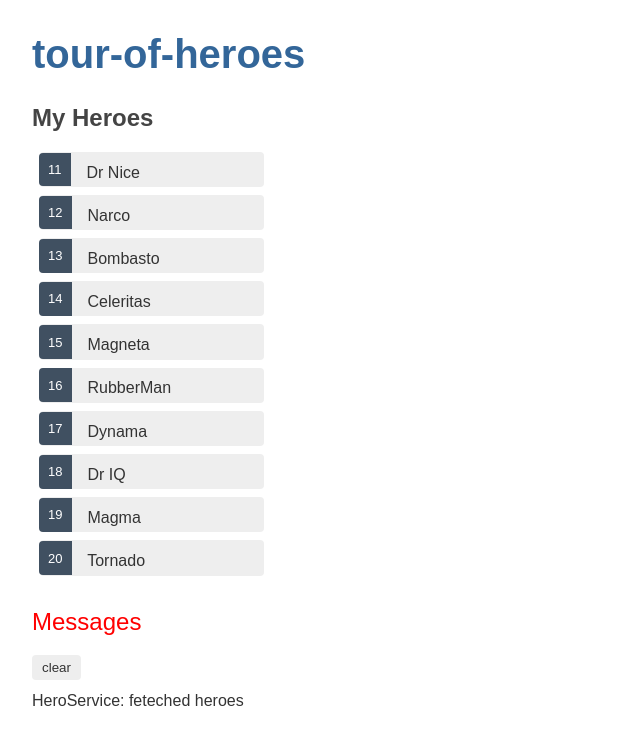
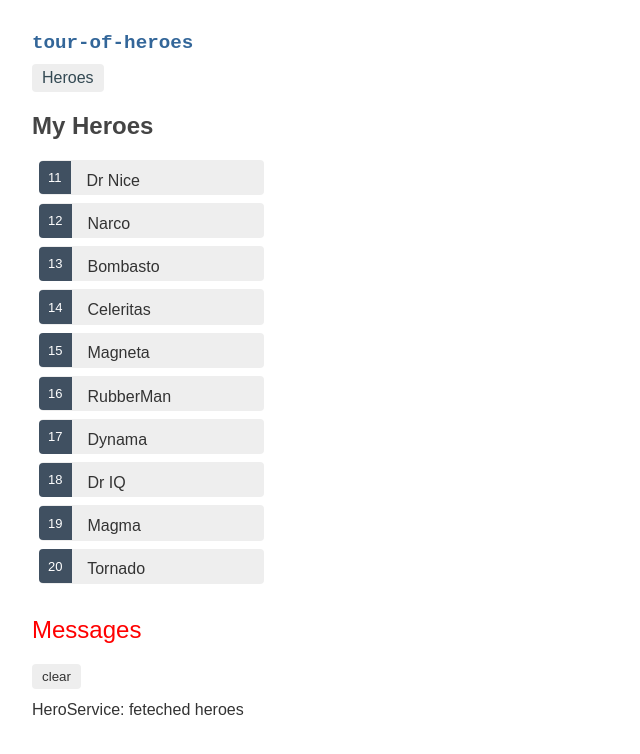
Before and after one commit to adiguno/angular_starter, an Angular app: page /heroes in a window 1280 px wide. Shown: the top 754 px of the page, without its empty margins (0-640 px from the left). Built offline with nearby package versions, Linux system fonts and the light colour scheme.

Commit message:
generated a new component/view dashboard

```diff
--- a/src/app/app.component.css
+++ b/src/app/app.component.css
@@ -1,22 +1,28 @@
-/* Application-wide Styles */
+/* AppComponent's private CSS styles */
 h1 {
-    color: #369;
-    font-family: Arial, Helvetica, sans-serif;
-    font-size: 250%;
-  }
-  h2, h3 {
-    color: #444;
-    font-family: Arial, Helvetica, sans-serif;
-    font-weight: lighter;
-  }
-  body {
-    margin: 2em;
-  }
-  body, input[type="text"], button {
-    color: #333;
-    font-family: Cambria, Georgia;
-  }
-  /* everywhere else */
-  * {
-    font-family: Arial, Helvetica, sans-serif;
-  }
+  font-size: 1.2em;
+  margin-bottom: 0;
+}
+h2 {
+  font-size: 2em;
+  margin-top: 0;
+  padding-top: 0;
+}
+nav a {
+  padding: 5px 10px;
+  text-decoration: none;
+  margin-top: 10px;
+  display: inline-block;
+  background-color: #eee;
+  border-radius: 4px;
+}
+nav a:visited, a:link {
+  color: #334953;
+}
+nav a:hover {
+  color: #039be5;
+  background-color: #cfd8dc;
+}
+nav a.active {
+  color: #039be5;
+}
--- a/src/app/app.component.html
+++ b/src/app/app.component.html
@@ -1,4 +1,8 @@
 <h1>{{title}}</h1>
 <!-- <app-heroes></app-heroes> -->
+<nav>
+    <!-- routerLink turns user clicks into router navigation -->
+    <a routerLink="/heroes">Heroes</a>
+</nav>
 <router-outlet></router-outlet>
 <app-messages></app-messages>
--- a/src/app/app.module.ts
+++ b/src/app/app.module.ts
@@ -9,6 +9,7 @@
 import { HeroDetailComponent } from './hero-detail/hero-detail.component';
 import { MessagesComponent } from './messages/messages.component';
 import { AppRoutingModule } from './app-routing.module';
+import { DashboardComponent } from './dashboard/dashboard.component';
 
 // annotates the top-level AppModule class
 @NgModule({
@@ -16,7 +17,8 @@
     AppComponent,
     HeroesComponent,
     HeroDetailComponent,
-    MessagesComponent
+    MessagesComponent,
+    DashboardComponent
   ],
   imports: [
     BrowserModule,
--- /dev/null
+++ b/src/app/dashboard/dashboard.component.html
@@ -0,0 +1 @@
+<p>dashboard works!</p>
--- /dev/null
+++ b/src/app/dashboard/dashboard.component.ts
@@ -0,0 +1,15 @@
+import { Component, OnInit } from '@angular/core';
+
+@Component({
+  selector: 'app-dashboard',
+  templateUrl: './dashboard.component.html',
+  styleUrls: ['./dashboard.component.css']
+})
+export class DashboardComponent implements OnInit {
+
+  constructor() { }
+
+  ngOnInit() {
+  }
+
+}
```
Also changed, not shown: src/app/dashboard/dashboard.component.css (added), 1 other file (tests, documents, lock files or other folders).
